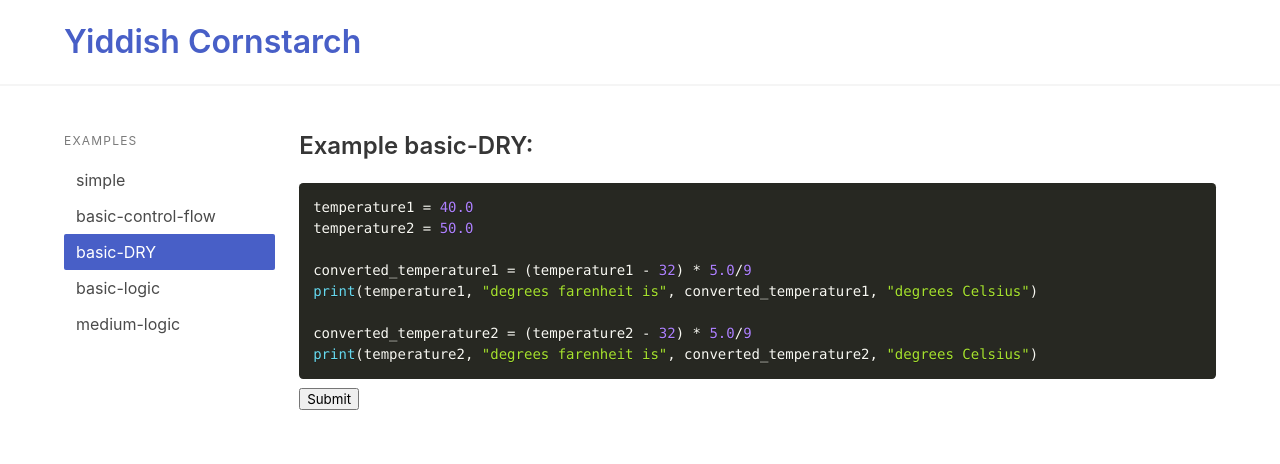
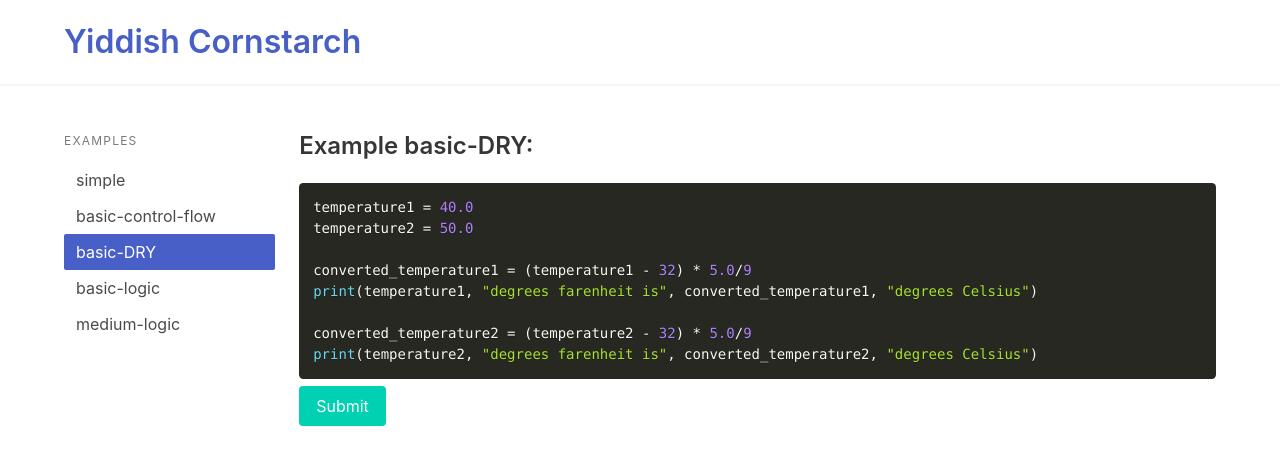
Before and after one commit to schmubleck/yiddish-cornstarch, a React (Create React App) app: page /#/examples/basic-DRY in a window 1280 px wide. Shown: the top 464 px of the page. Built offline with nearby package versions, Linux system fonts and the light colour scheme.

Commit message:
make button pretty

```diff
--- a/src/Examples.tsx
+++ b/src/Examples.tsx
@@ -88,7 +88,7 @@ class Example extends React.Component<IExampleProps, IExampleState> {
         {this.state.submitted ?  (
           <Snippet.Snippet {...GetSolution(name)} keyPrefix={name} locked={true} />
         ) : (
-          <button onClick={this.submit}>Submit</button>
+          <button className="button is-primary" onClick={this.submit}>Submit</button>
         )}
       </div>
     );
```
